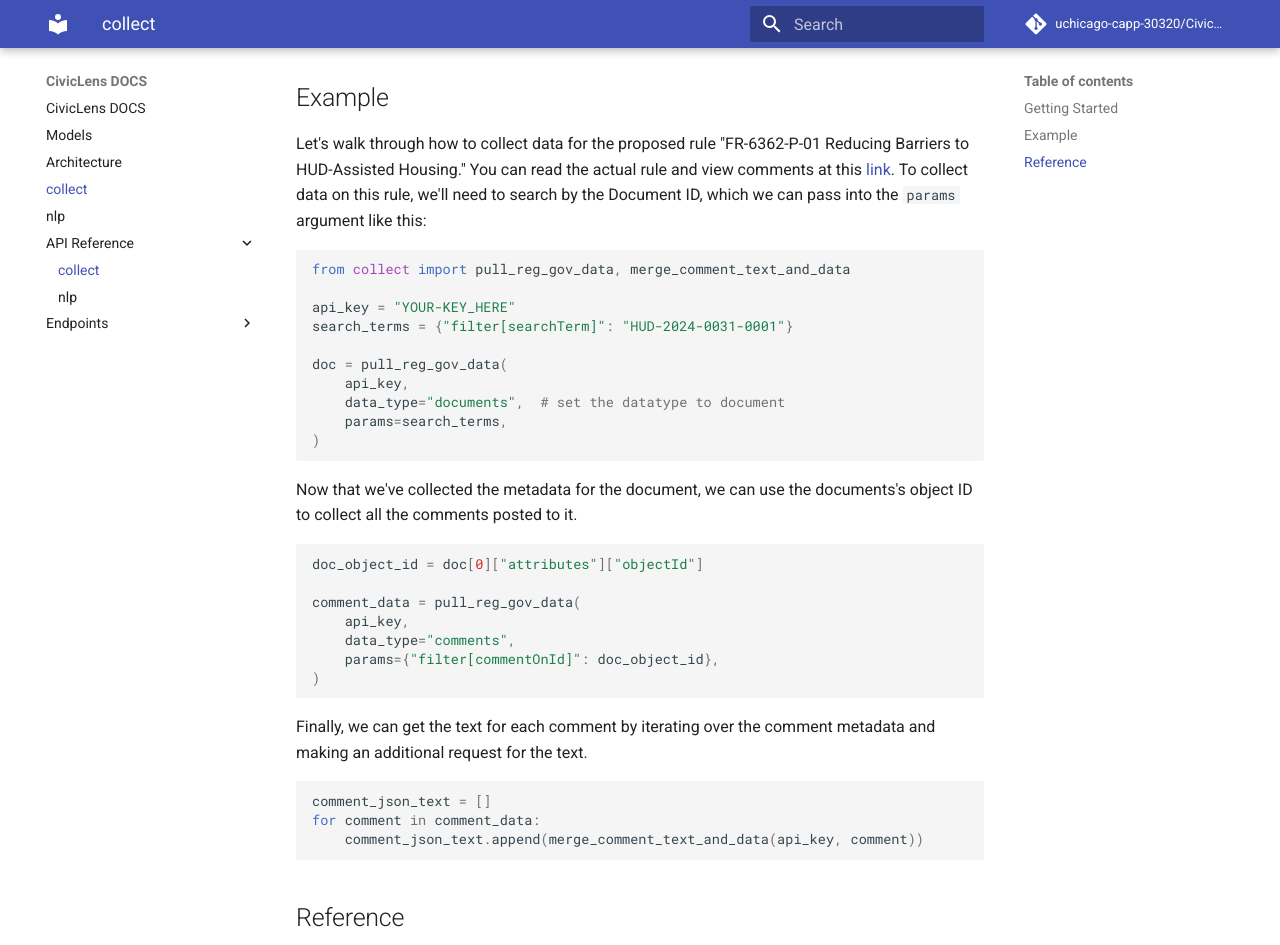
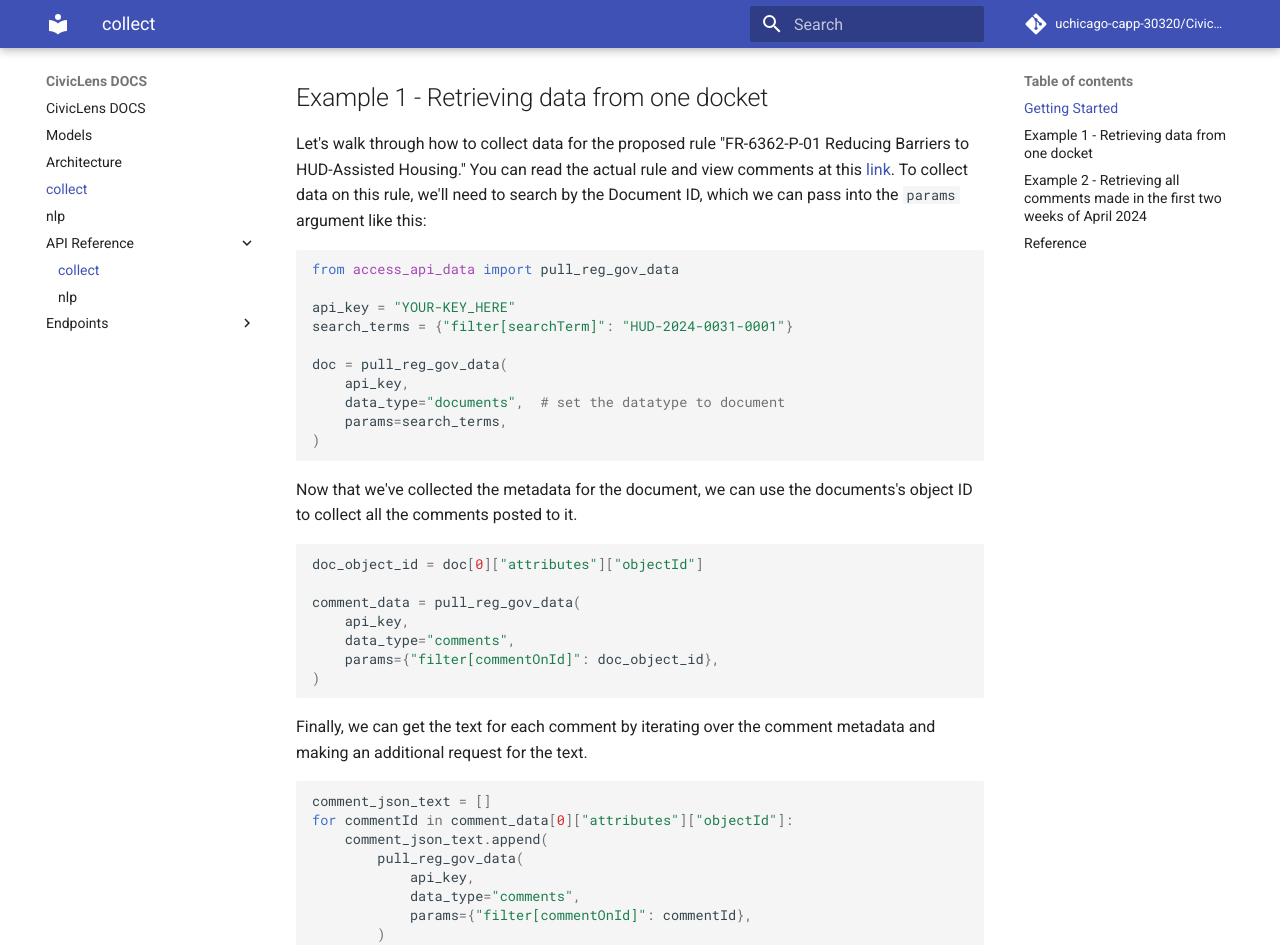
Before and after one commit to uchicago-capp-30320/CivicLens, an MkDocs documentation site: the page built from docs/collect.md, in a window 1280 px wide and 1400 px high, scrolled down 384 px. Shown: the top 945 px of the window. Built offline with MkDocs 1.6.1 and Material for MkDocs 9.7.7, drawn with Linux system fonts in a browser that asks for light colours; comment, search, counter and statistics services are not loaded; some of the changed text lies outside the part shown; grey boxes are pictures that could not be loaded.

Commit message:
Made edits to 'collect.md' to reflect changes made in code, added one more example

````diff
--- a/docs/collect.md
+++ b/docs/collect.md
@@ -7,12 +7,12 @@
 
 To collect data from regulations.gov, you'll first need an API key which you can request [here](https://open.gsa.gov/api/regulationsgov/). Once you have your key, you can add it as an Environment Variable by following the steps described under [Contributing](index.md#contributing), or you can replace `api_key` with your unique key.
 
-## Example
+## Example 1 - Retrieving data from one docket
 
 Let's walk through how to collect data for the proposed rule "FR-6362-P-01 Reducing Barriers to HUD-Assisted Housing." You can read the actual rule and view comments at this [link](https://www.regulations.gov/document/HUD-2024-0031-0001). To collect data on this rule, we'll need to search by the Document ID, which we can pass into the `params` argument like this:
 
 ```python
-from collect import pull_reg_gov_data, merge_comment_text_and_data
+from access_api_data import pull_reg_gov_data
 
 api_key = "YOUR-KEY_HERE"
 search_terms = {"filter[searchTerm]": "HUD-2024-0031-0001"}
@@ -39,9 +39,29 @@
 
 ```python
 comment_json_text = []
-for comment in comment_data:
-    comment_json_text.append(merge_comment_text_and_data(api_key, comment))
+for commentId in comment_data[0]["attributes"]["objectId"]:
+    comment_json_text.append(
+        pull_reg_gov_data(
+            api_key,
+            data_type="comments",
+            params={"filter[commentOnId]": commentId},
+        )
+    )
 ```
+
+## Example 2 - Retrieving all comments made in the first two weeks of April 2024
+
+In this example, we demonstrate how to gather all public comments posted within the first ten days of April 2024.
+This method can also be applied to collect documents or dockets by adjusting 'data_type'.
+```python
+comments_apr_01_10 = pull_reg_gov_data(
+    api_key,
+    data_type="comments",
+    start_date="2024-05-01",
+    end_date="2024-05-10",
+)
+```
+
 
 ## Reference
 
````
